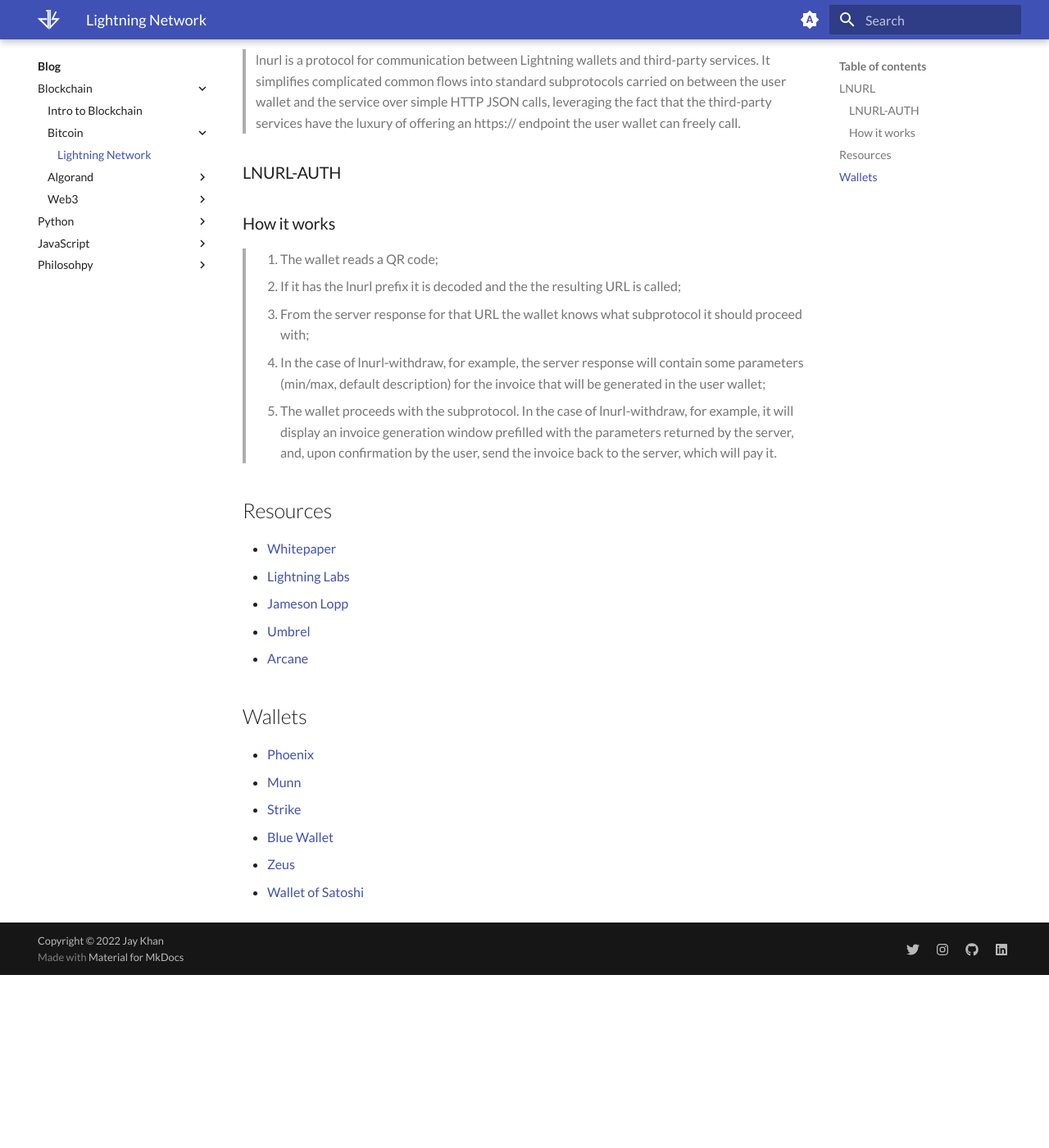
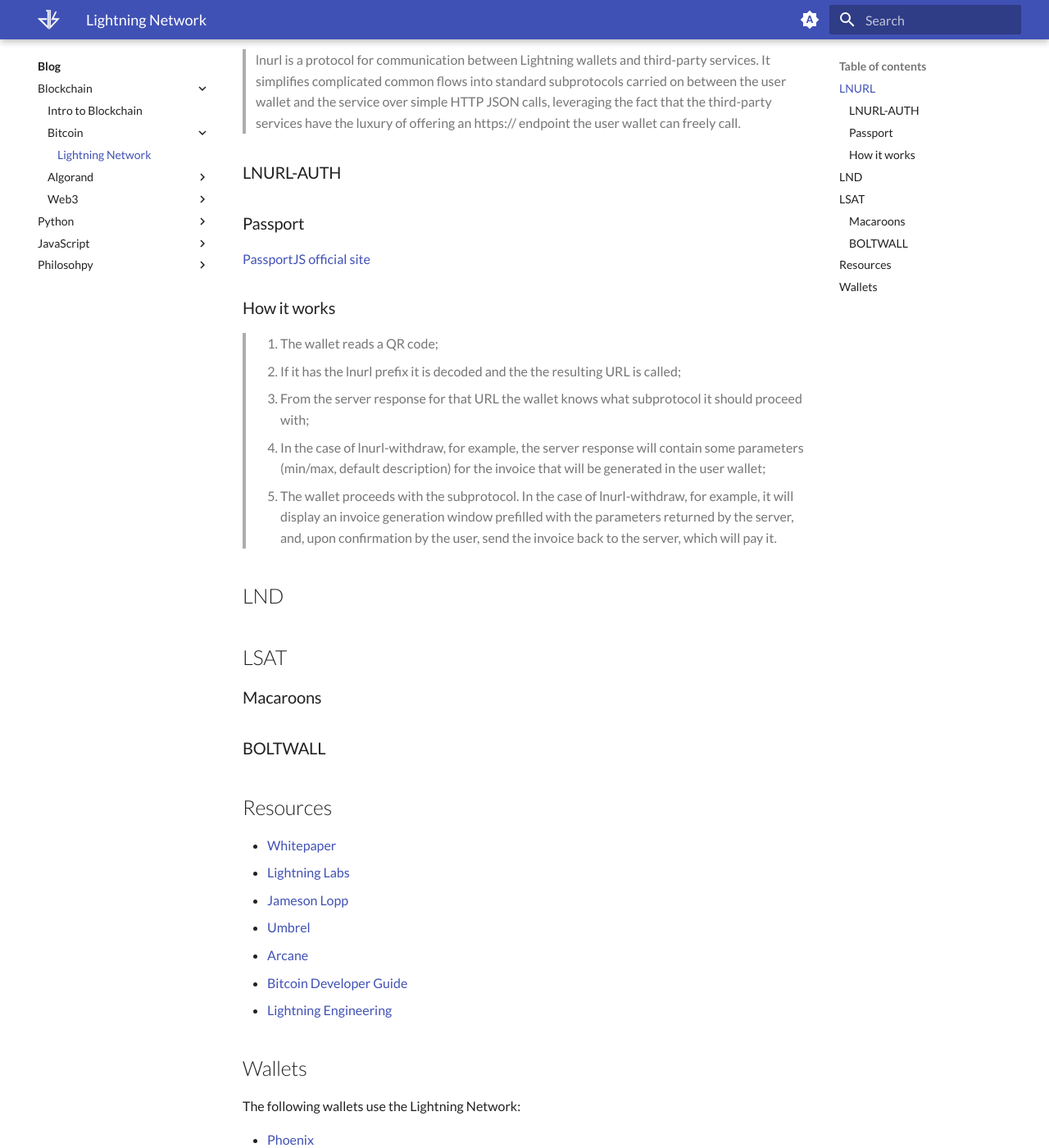
Before and after one commit to jaykhan-dev/khan-docs, an MkDocs documentation site: the page built from docs/blog/blockchain/bitcoin/lightning-network.md, in a window 1280 px wide and 1400 px high, scrolled down 732 px. Shown: the whole window at 82% size. Built offline with MkDocs 1.6.1 and Material for MkDocs 9.7.7, drawn with Linux system fonts in a browser that asks for light colours; before the commit the page ends 1921 px from its top, so only the background shows below that.

```diff
--- a/docs/blog/blockchain/bitcoin/lightning-network.md
+++ b/docs/blog/blockchain/bitcoin/lightning-network.md
@@ -30,6 +30,9 @@ Mobile wallets will be the main medium of interacting and transacting with the B
 
 ### LNURL-AUTH
 
+### Passport
+[PassportJS official site](https://www.passportjs.org/packages/passport-lnurl-auth/)
+
 ### How it works
 
 > 1. The wallet reads a QR code;
@@ -38,15 +41,30 @@ Mobile wallets will be the main medium of interacting and transacting with the B
 > 4. In the case of lnurl-withdraw, for example, the server response will contain some parameters (min/max, default description) for the invoice that will be generated in the user wallet;
 > 5. The wallet proceeds with the subprotocol. In the case of lnurl-withdraw, for example, it will display an invoice generation window prefilled with the parameters returned by the server, and, upon confirmation by the user, send the invoice back to the server, which will pay it.
 
+## LND
+
+
+
+## LSAT
+
+### Macaroons
+
+### BOLTWALL
+
+
 ## Resources
 - [Whitepaper](https://lightning.network/lightning-network-paper.pdf)
 - [Lightning Labs](https://lightning.engineering/)
 - [Jameson Lopp](https://www.lopp.net/lightning-information.html)
 - [Umbrel](https://getumbrel.com/)
 - [Arcane](https://arcane.no/research)
-
+- [Bitcoin Developer Guide](https://developer.bitcoin.org/devguide/)
+- [Lightning Engineering](https://docs.lightning.engineering/)
 
 ## Wallets
+
+The following wallets use the Lightning Network:
+
 - [Phoenix](https://phoenix.acinq.co/)
 - [Munn](https://muun.com/)
 - [Strike](https://strike.me/en/)
--- a/mkdocs.yml
+++ b/mkdocs.yml
@@ -90,6 +90,7 @@ nav:
 
     - Blockchain:
       - Intro: work/blockchain/intro.md
+      - Melange Labs: work/blockchain/melange-labs.md
       - Sound Money: work/blockchain/sound-money.md
       - Sound Endeavr: work/blockchain/sound-endeavr.md
       - Pitbull Community: work/blockchain/pitbull-community.md
```
Also changed, not shown: docs/work/blockchain/melange-labs.md (added, +48 -0 lines), docs/blog/javascript/vue/express-js.md (added), docs/work/blockchain/melange-labs/melangelabs.JPG (added).
